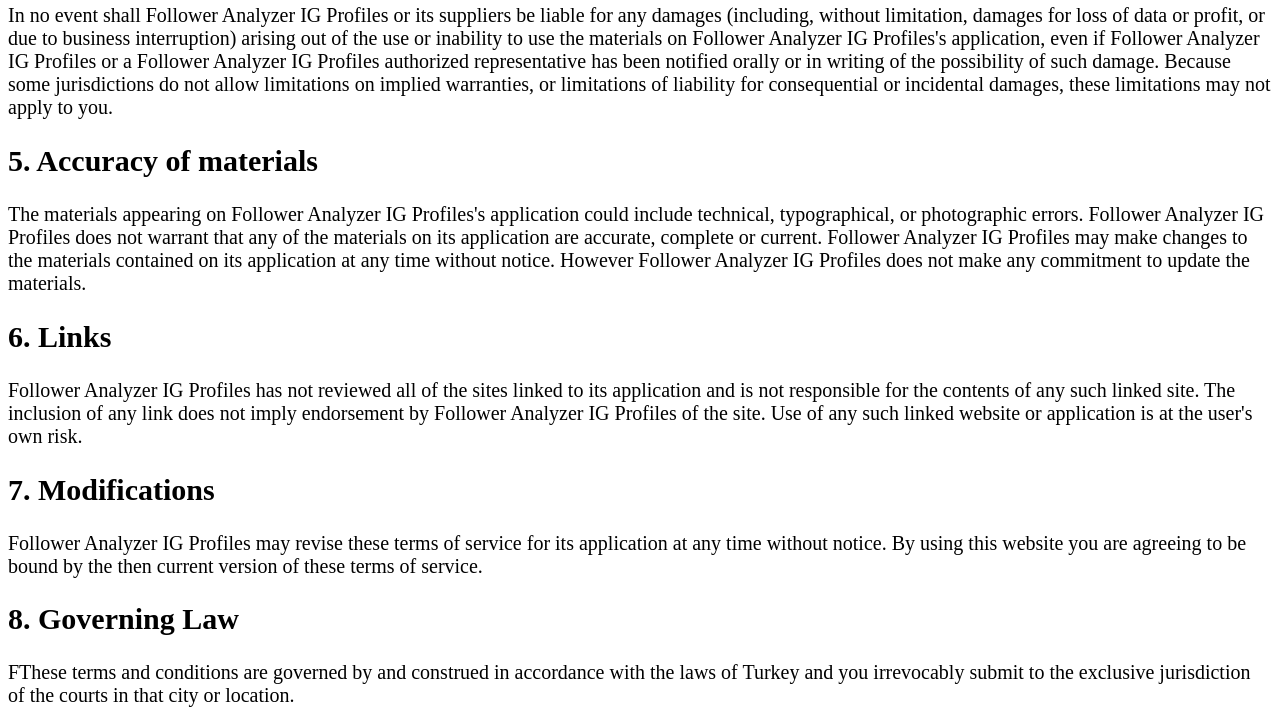
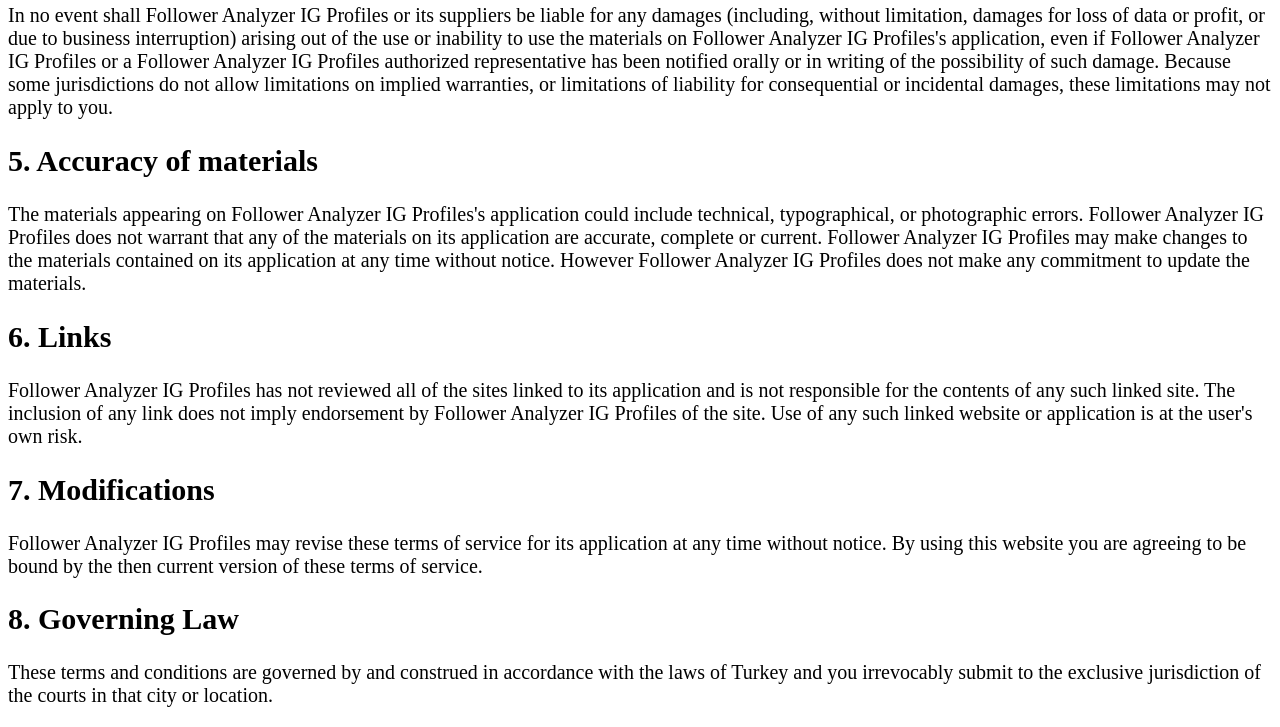
Before and after one commit to futuresoftcompany1/futuresoftcompany.github.io, a plain HTML site: page termsofservice.html in a window 1280 px wide. Shown: the part 702-1429 px from the top of the page. Drawn offline with Linux system fonts and the light colour scheme.

Commit message:
Update termsofservice.html

```diff
--- a/termsofservice.html
+++ b/termsofservice.html
@@ -55,7 +55,7 @@ Further, Follower Analyzer IG Profiles does not warrant or make any representati
 
 <h2>8. Governing Law</h2>
 
-<p>FThese terms and conditions are governed by and construed in accordance with the laws of Turkey and you irrevocably submit to the exclusive jurisdiction of the courts in that city or location.</p>
+<p>These terms and conditions are governed by and construed in accordance with the laws of Turkey and you irrevocably submit to the exclusive jurisdiction of the courts in that city or location.</p>
 
   </body>
 </html>
```
